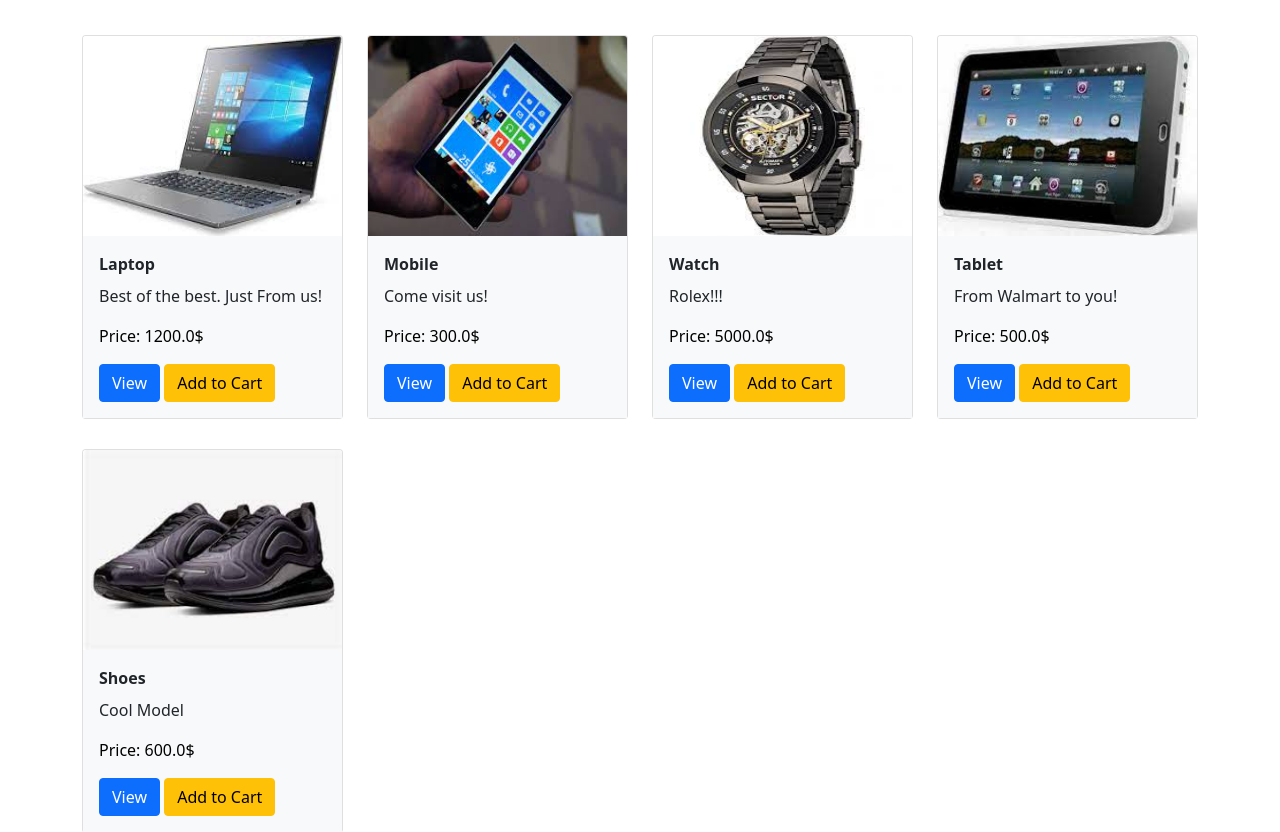
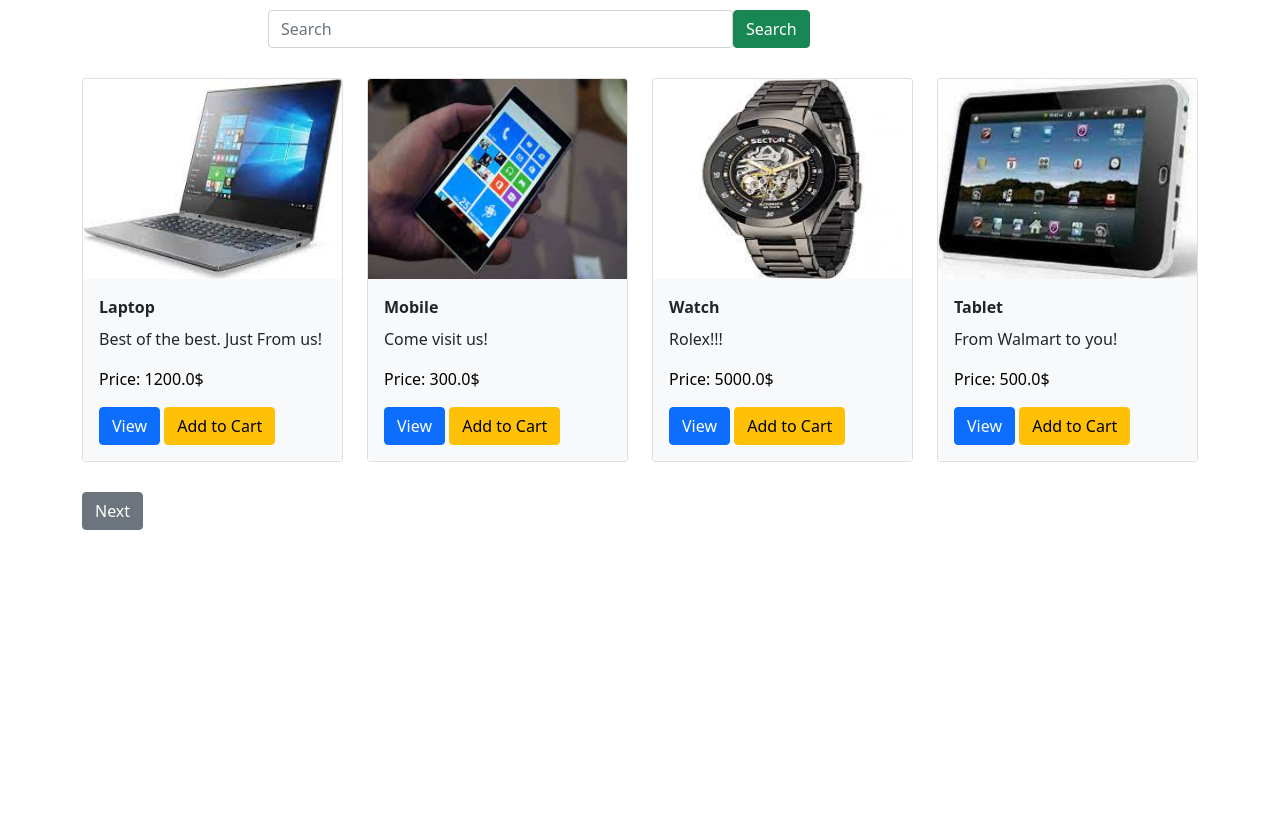
Before and after one commit to HaidarJbeily7/e-commerce-django, a Django app: page / in a window 1280 px wide. Shown: the part 56-888 px from the top of the page. After the commit the page ends 586 px from the top, so only its background shows below. Run offline with Django 4.2, Linux system fonts and the light colour scheme; data comes from the database, SQL or seed files in the repository.

Commit message:
Feat (Template, View): add the search functionality

```diff
--- a/shop/templates/shop/index.html
+++ b/shop/templates/shop/index.html
@@ -11,17 +11,17 @@
 
 <body>
     <div class="container">
-        <div class="row" style="margin-bottom: 35px;">
+        <div class="row" style="margin-bottom: 10px;">
             <nav class="navbar navbar-expand-lg navbar-light " style="background-color: rgb(197, 195, 195);">
                 <div class="container-fluid">
-                    <a class="navbar-brand" href="#">E-Commerce</a>
+                    <a class="navbar-brand" href="/">E-Commerce</a>
                     <button class="navbar-toggler" type="button" data-bs-toggle="collapse" data-bs-target="#navbarNav" aria-controls="navbarNav" aria-expanded="false" aria-label="Toggle navigation">
             <span class="navbar-toggler-icon"></span>
           </button>
                     <div class="collapse navbar-collapse" id="navbarNav">
                         <ul class="navbar-nav">
                             <li class="nav-item">
-                                <a class="nav-link active" aria-current="page" href="#">Home</a>
+                                <a class="nav-link active" aria-current="page" href="/">Home</a>
                             </li>
                             <li class="nav-item">
                                 <a class="nav-link" href="#">Cart</a>
@@ -31,7 +31,18 @@
                 </div>
             </nav>
         </div>
+        <div class="">
+            <form class="form" action="" method="post" style="display: flex; justify-content: center; margin-bottom: 30px;">
+                {% csrf_token %}
+                <div class="col-md-5 ">
+                    <input name="prod_title" class="form-control mr-sm-2" type="search" placeholder="Search" aria-label="Search">
+                </div>
+                <div class="col-md-3">
+                    <button class="btn btn-success my-2 my-sm-0" type="submit">Search</button>
+                </div>
 
+            </form>
+        </div>
         <div class="row">
             {% for product in products %}
             <div class="col-md-3" style="margin-bottom: 30px;">
@@ -55,7 +66,16 @@
                 </div>
             </div>
             {% endfor %}
+            <div>
+                {% if products.has_previous%}
+                <span>
+                    <a class="btn btn-secondary" href="?page={{ products.previous_page_number }}">Previous</a>
+                </span> {% endif %} {% if products.has_next%}
+                <span>
+                    <a class="btn btn-secondary" href="?page={{ products.next_page_number }}">Next</a>
+                </span> {% endif %}
 
+            </div>
         </div>
     </div>
 </body>
--- a/shop/views.py
+++ b/shop/views.py
@@ -1,9 +1,17 @@
 from django.shortcuts import render
 from .models import Product
+from django.core.paginator import Paginator
 # Create your views here.
 
 
 def index(request):
     products = Product.objects.all()
+    if request.method == 'POST':
+        title = request.POST.get('prod_title')
+        if title != '' and title is not None:
+            products = products.filter(title__icontains = title)
 
+    paginator = Paginator(products, 4)
+    page_number = request.GET.get('page')
+    products = paginator.get_page(page_number)
     return render(request, 'shop/index.html', {"products" : products})
```
